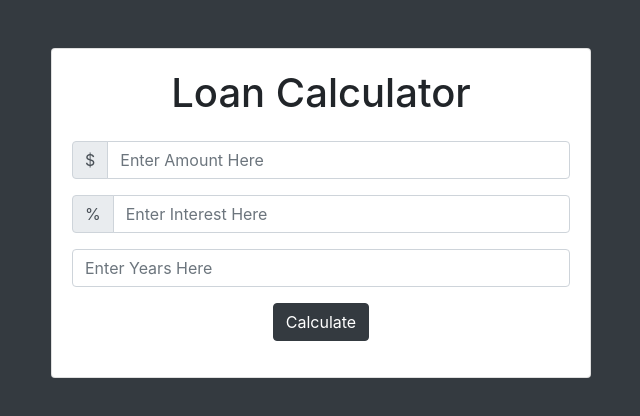
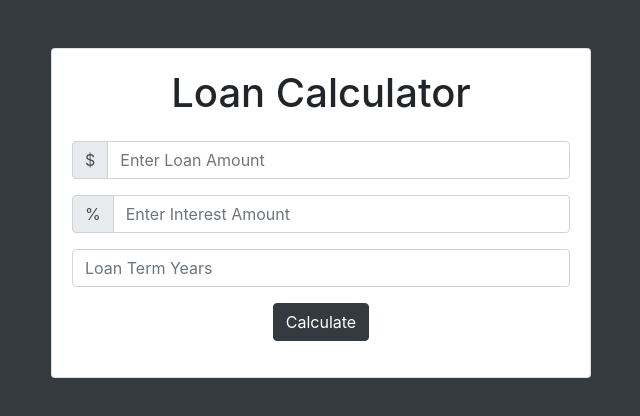
Before and after one commit to ericap89/js-loan-calculator, a plain HTML site: page index.html in a window 1280 px wide. Shown: the full height of the page, 319-959 px from the left. Drawn offline with nearby package versions, Linux system fonts and the light colour scheme.

Commit message:
small html change

```diff
--- a/index.html
+++ b/index.html
@@ -23,7 +23,7 @@
                                     <span class="input-group-text">$</span>
                                 </div>
 
-                                <input type="number" class="form-control" id="amount" placeholder="Enter Amount Here">
+                                <input type="number" class="form-control" id="amount" placeholder="Enter Loan Amount">
                             </div>
                         </div>
                         <div class="form-group">
@@ -31,11 +31,11 @@
                                 <div class="input-group-prepend">
                                     <span class="input-group-text">%</span>
                                 </div>
-                                    <input type="number" class="form-control" id="interest" placeholder="Enter Interest Here">
+                                    <input type="number" class="form-control" id="interest" placeholder="Enter Interest Amount">
                                 </div>
                             </div>
                         <div class="form-group">
-                            <input type="number" class="form-control" id="years" placeholder="Enter Years Here">
+                            <input type="number" class="form-control" id="years" placeholder="Loan Term Years">
                         </div>
                         <div class="form-group">
                             <input type="submit" value="Calculate" class="btn btn-dark" >
```
